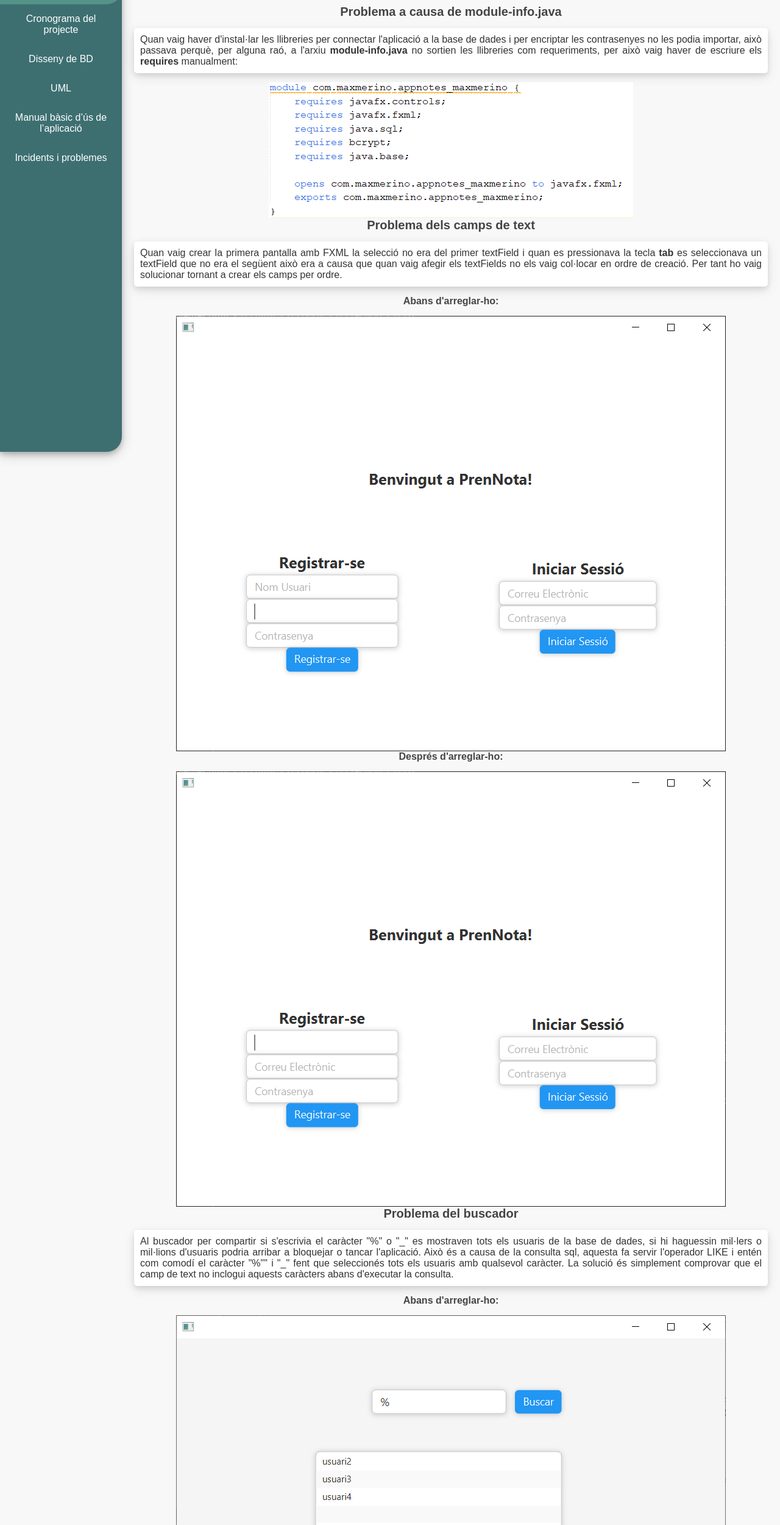
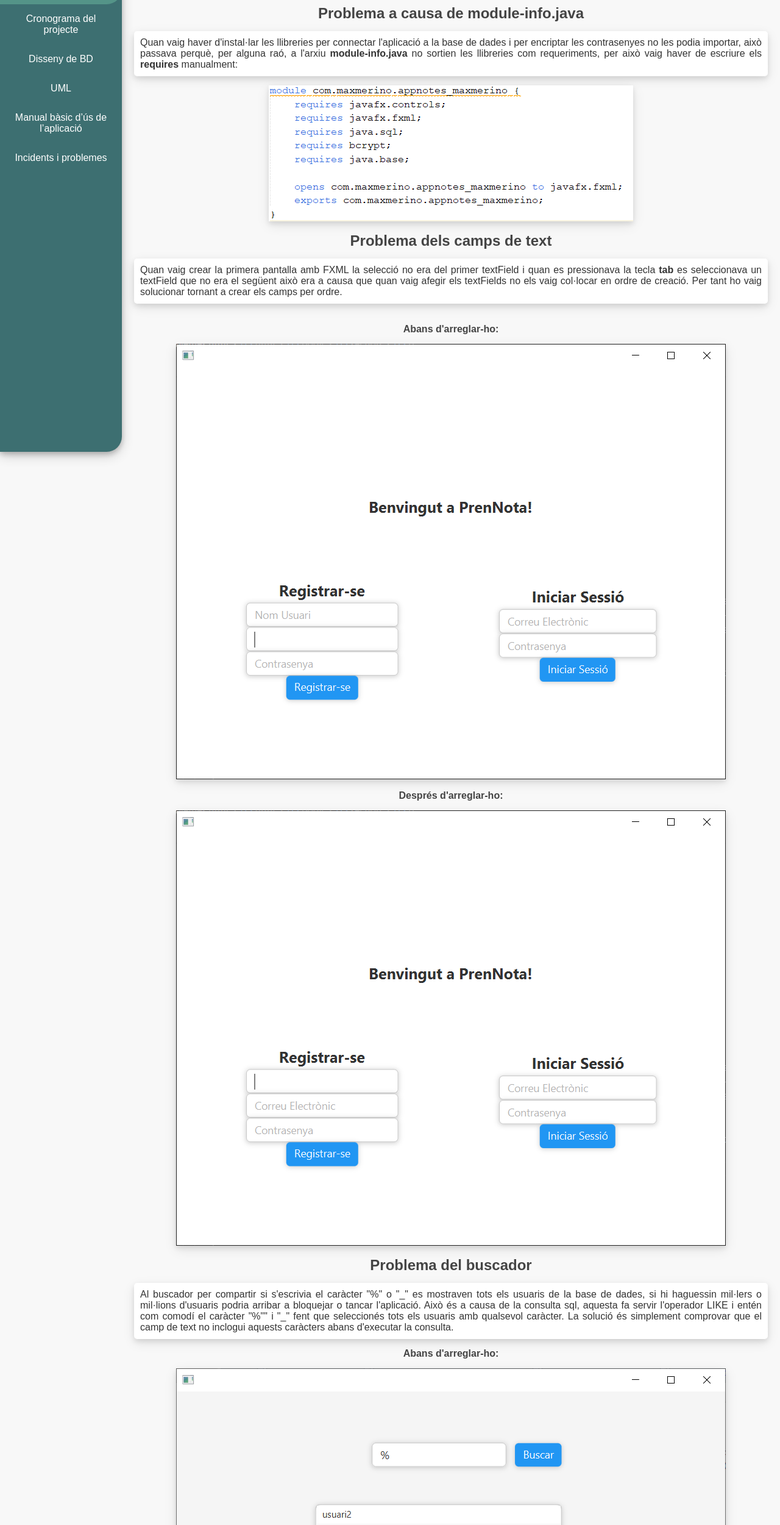
Before and after one commit to MaxMerino/AppNotesWeb, a plain HTML site: page problemes.html in a window 1280 px wide. Shown: the part 59-2560 px from the top of the page at 61% size. Drawn offline with Linux system fonts and the light colour scheme.

Commit message:
Imatges canviades

```diff
--- a/problemes.html
+++ b/problemes.html
@@ -18,28 +18,33 @@
 
     <section>
       <h1>Incidents i problemes</h1>
-      <h3>Problema a causa de module-info.java</h3>
+      <h2>Problema a causa de module-info.java</h2>
       <p>
         Quan vaig haver d'instal·lar les llibreries per connectar l'aplicació a la base de dades i per encriptar les contrasenyes
         no les podia importar, això passava perquè, per alguna raó, a l'arxiu <strong>module-info.java</strong> no sortien
         les llibreries com requeriments, per això vaig haver de escriure els <strong>requires</strong> manualment:
       </p>
       <img src="img/incident1.PNG" alt="Arxiu module-info.java">
-      <h3>Problema dels camps de text</h3>
+      <br>
+      <h2>Problema dels camps de text</h2>
       <p>Quan vaig crear la primera pantalla amb FXML la selecció no era del primer textField i quan es pressionava la tecla <strong>tab</strong> es seleccionava un textField que no era el següent
       això era a causa que quan vaig afegir els textFields no els vaig col·locar en ordre de creació. Per tant ho vaig solucionar tornant a crear els camps per ordre.
       </p>
+      <br>
       <h4>Abans d'arreglar-ho:</h4>
       <img src="img/incident2.1.PNG" alt="Abans d'arreglar-ho">
+      <br>
       <h4>Després d'arreglar-ho:</h4>
       <img src="img/incident2.2.PNG" alt="Després d'arreglar-ho">
-      <h3>Problema del buscador</h3>
+      <br>
+      <h2>Problema del buscador</h2>
       <p>Al buscador per compartir si s'escrivia el caràcter "%" o "_" es mostraven tots els usuaris de la base de dades, si hi haguessin mil·lers o mil·lions d'usuaris podria arribar a bloquejar o tancar l'aplicació.
         Això és a causa de la consulta sql, aquesta fa servir l'operador LIKE i entén com comodí el caràcter "%"" i "_" fent que seleccionés tots els usuaris amb qualsevol caràcter.
         La solució és simplement comprovar que el camp de text no inclogui aquests caràcters abans d'executar la consulta.
       </p>
       <h4>Abans d'arreglar-ho:</h4>
       <img src="img/incident3.1.PNG" alt="Abans d'arreglar-ho">
+      <br>
       <h4>Després d'arreglar-ho:</h4>
       <img src="img/incident3.2.PNG" alt="Després d'arreglar-ho">
 
--- a/styles.css
+++ b/styles.css
@@ -52,6 +52,7 @@ section img {
     height: auto;
     display: block;
     margin: 0 auto;
+    box-shadow: 0 4px 8px 0 rgba(0, 0, 0, 0.1), 0 6px 20px 0 rgba(0, 0, 0, 0.09);
 }
 
 .capturesManual {
@@ -84,7 +85,8 @@ footer{
     overflow: hidden;
     border-radius: 10px;
     background-color: #ececec;
-    bottom: 0;
+
+    box-shadow: 0 4px 8px 0 rgba(0, 0, 0, 0.1), 0 6px 20px 0 rgba(0, 0, 0, 0.09);
 
 }
 footer p {
```
Also changed, not shown: img/casos_us.png, img/classes.png.
